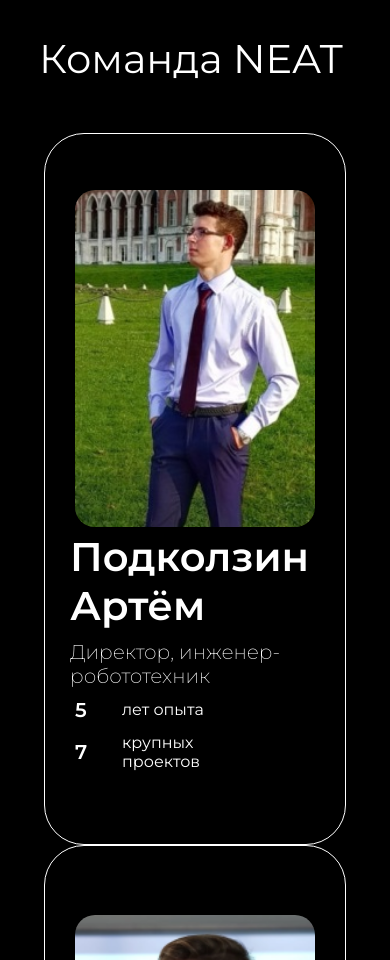
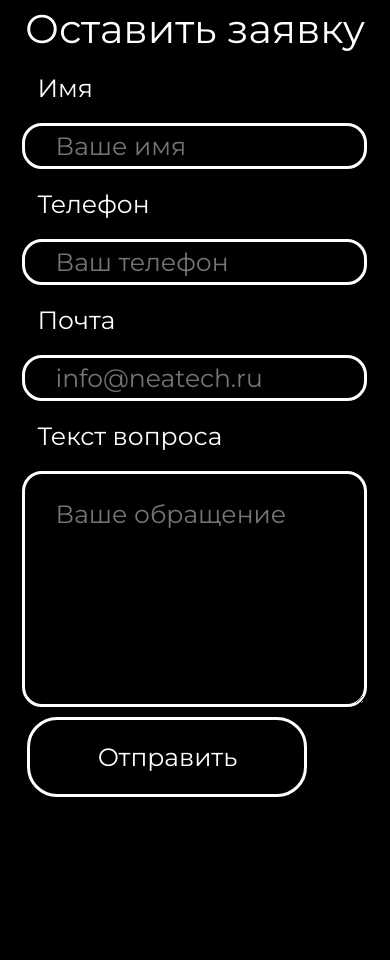
Before and after one commit to Voolshara/neat_service, a Vue app: page / in a window 390 px wide. Shown: the part 1040-2000 px from the top of the page. Built offline with nearby package versions, Linux system fonts and the light colour scheme; what vue3-animate-onscroll, vue3-particles would draw is missing.

Commit message:
end service

```diff
--- /dev/null
+++ b/src/components/form.vue
@@ -0,0 +1,189 @@
+<template>
+  <div class="formContainer">
+    <p class="FormHeader">Оставить заявку</p>
+    <div v-if="is_send" class="textOnSend">
+      <div class="text animate__animated animate__fadeIn">Заявка оставлена</div>
+    </div>
+    <div v-else class="form">
+      <p class="label">Имя</p>
+      <input class="formInput" v-model="form.name" placeholder="Ваше имя" />
+
+      <p class="label">Телефон</p>
+      <input class="formInput" v-model="form.phone" placeholder="Ваш телефон" />
+
+      <p class="label">Почта</p>
+      <input
+        class="formInput"
+        v-model="form.email"
+        placeholder="info@neatech.ru"
+      />
+
+      <p class="label">Текст вопроса</p>
+      <textarea
+        class="formInput textarea"
+        v-model="form.text"
+        placeholder="Ваше обращение"
+      />
+      <button type="button" v-on:click="send()" class="btn">Отправить</button>
+    </div>
+  </div>
+</template>
+
+<script>
+export default {
+  name: "FormContact",
+  data() {
+    return {
+      form: {
+        name: "",
+        phone: "",
+        email: "",
+        text: "",
+      },
+      is_send: false,
+    };
+  },
+  methods: {
+    send() {
+      fetch("http://localhost:5600/send_contact", {
+        method: "POST", // *GET, POST, PUT, DELETE, etc.
+        mode: "cors", // no-cors, *cors, same-origin
+        cache: "no-cache", // *default, no-cache, reload, force-cache, only-if-cached
+        credentials: "same-origin", // include, *same-origin, omit
+        headers: {
+          "Content-Type": "application/json",
+          "Access-Control-Allow-Private-Network": true,
+        },
+        redirect: "follow", // manual, *follow, error
+        referrerPolicy: "no-referrer", // no-referrer, *no-referrer-when-downgrade, origin, origin-when-cross-origin, same-origin, strict-origin, strict-origin-when-cross-origin, unsafe-url
+        body: JSON.stringify(this.form), // body data type must match "Content-Type" header
+      })
+        .then((response) => response.json())
+        .then(() => {
+          this.is_send = true;
+        })
+        .catch((error) => {
+          console.error("Error:", error);
+          return null;
+        });
+    },
+  },
+};
+</script>
+
+<style lang="scss" scoped>
+.textOnSend {
+  .text {
+    position: relative;
+    top: -100px;
+  }
+
+  font-size: 30px;
+  height: 720px;
+  display: flex;
+  align-items: center;
+  justify-content: center;
+}
+.form {
+  display: grid;
+  gap: 40px;
+  grid-template-columns: auto auto;
+  font-size: 25px;
+  position: relative;
+  left: -70px;
+
+  .btn {
+    border: 3px solid white;
+    background-color: black;
+    color: white;
+    width: 280px;
+    height: 80px;
+    border-radius: 30px;
+
+    font-size: 25px;
+
+    position: relative;
+    left: 310px;
+  }
+
+  .btn:hover {
+    border: 3px solid white;
+    background-color: white;
+    color: black;
+  }
+
+  .label {
+    text-align: right;
+  }
+  .formInput {
+    border: 3px solid white;
+    background-color: black;
+    color: white;
+    border-radius: 20px;
+    font-size: 25px;
+    line-height: 15px;
+    width: 600px;
+
+    padding: 5px 9px 5px 30px;
+  }
+
+  .textarea {
+    height: 200px;
+    line-height: 30px;
+    padding: 25px 9px 5px 30px;
+  }
+}
+
+.FormHeader {
+  font-size: 40px;
+  margin-bottom: 100px;
+}
+
+@media screen and (max-width: 768px) {
+  .textOnSend {
+    .text {
+      top: -30px;
+    }
+  }
+  .form {
+    justify-self: center;
+    display: flex;
+    flex-direction: column;
+    align-items: center;
+    justify-content: center;
+
+    left: 0;
+
+    gap: 10px;
+    width: 335px;
+
+    .formInput {
+      width: 300px;
+    }
+    .label {
+      align-self: flex-start;
+      margin: 10px;
+    }
+
+    .btn {
+      left: 0;
+
+      align-self: flex-start;
+    }
+  }
+
+  .FormHeader {
+    margin-bottom: 10px;
+  }
+}
+
+.formContainer {
+  display: flex;
+  flex-direction: column;
+  align-items: center;
+  justify-content: center;
+
+  color: white;
+  background-color: black;
+}
+</style>
--- a/src/components/nav.vue
+++ b/src/components/nav.vue
@@ -29,7 +29,7 @@
       ><img class="Logo" src="@/assets/logo_full.png" alt="" />
     </router-link>
     <div v-if="this.$store.state.IsColorNavBlack" class="Nav Nav-white">
-      <router-link to="/dev" class="base">Разработка</router-link>
+      <router-link to="/dev" class="base">Разработка устройств</router-link>
       <router-link to="/slp" class="base">Системы позиционирования</router-link>
       <router-link to="/iot" class="base">IoT</router-link>
       <router-link to="/about" class="special">Контакты</router-link>
--- a/src/routes/main.vue
+++ b/src/routes/main.vue
@@ -1,6 +1,7 @@
 <template>
   <div class="container">
     <about />
+    <formContainer style="margin-bottom: 150px" />
     <command />
   </div>
 </template>
@@ -8,8 +9,9 @@
 <script>
 import about from "@/components/main/about.vue";
 import Command from "@/components/main/command.vue";
+import formContainer from "@/components/form.vue";
 export default {
-  components: { about, Command },
+  components: { about, Command, formContainer },
   name: "MainPage",
 };
 </script>
```
Also changed, not shown: 12 other files (tests, documents, lock files or other folders).
